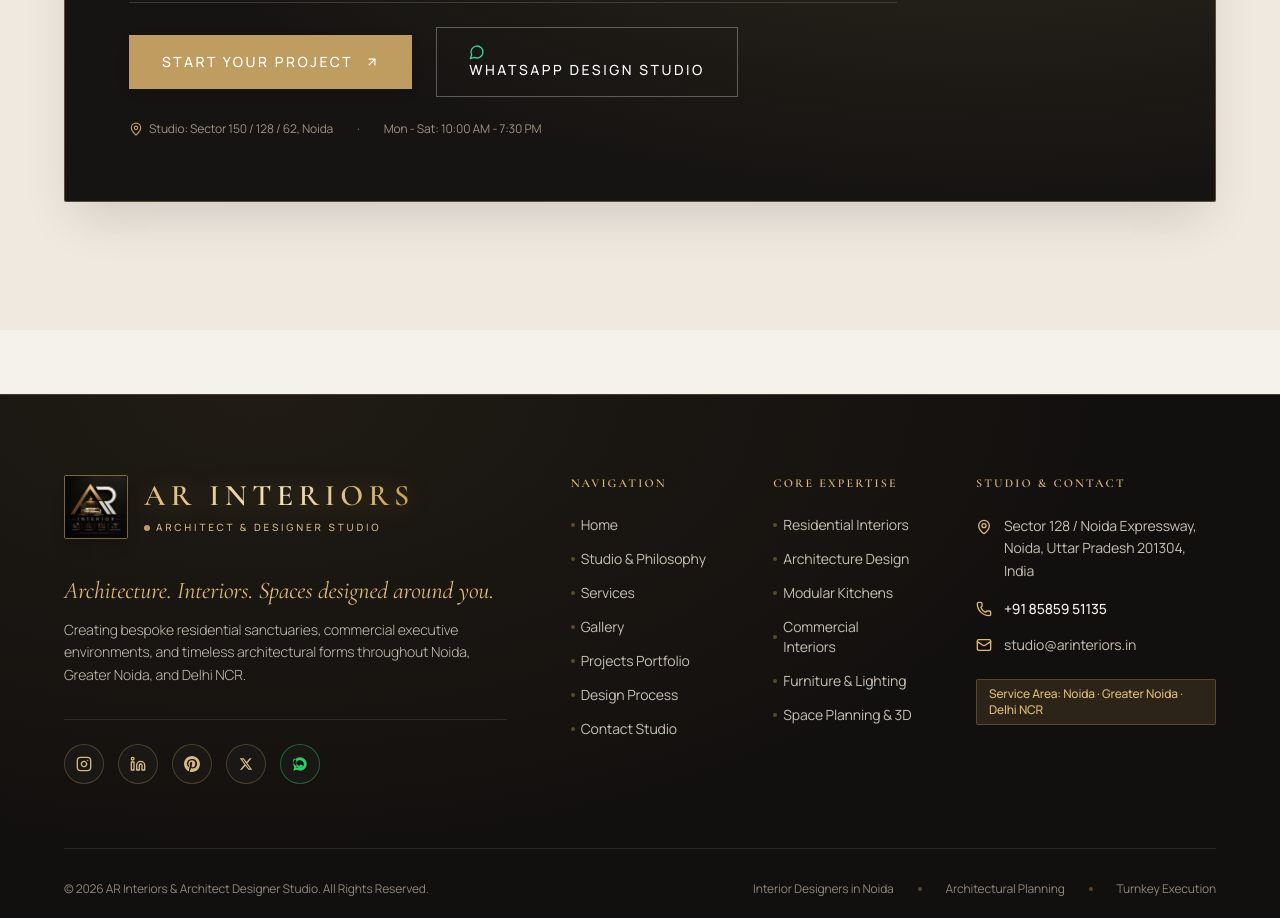
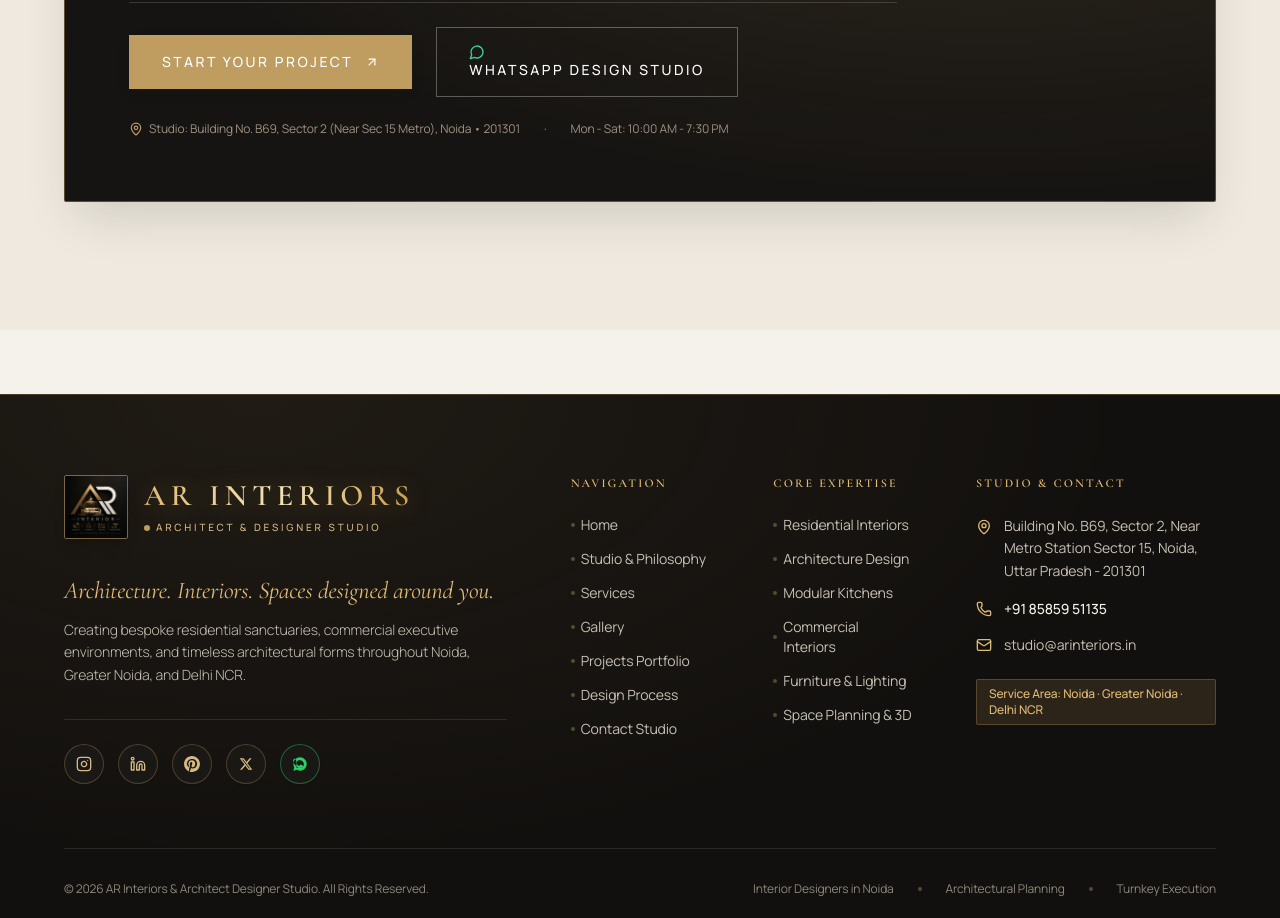
Before and after one commit to amankumar12344/ar-interiors, a React (Vite) app: page /blog in a window 1280 px wide. Shown: the part 1500-2418 px from the top of the page. Built offline with nearby package versions, Linux system fonts and the light colour scheme; no server answers; the HTML template or start-up script is replaced by a standard one.

Commit message:
feat(contact): update studio address to Building No. B69, Sector 2, Near Metro Station Sector 15, Noida 201301

```diff
--- a/src/components/home/ConsultationCTA.jsx
+++ b/src/components/home/ConsultationCTA.jsx
@@ -49,7 +49,7 @@ export default function ConsultationCTA() {
             <div className="mt-6 flex items-center gap-6 text-xs text-[#9E9080] font-sans">
               <span className="flex items-center gap-1.5">
                 <MapPin className="w-3.5 h-3.5 text-[#BF9C60]" />
-                <span>Studio: Sector 150 / 128 / 62, Noida</span>
+                <span>Studio: Building No. B69, Sector 2 (Near Sec 15 Metro), Noida • 201301</span>
               </span>
               <span>·</span>
               <span>Mon - Sat: 10:00 AM - 7:30 PM</span>
--- a/src/components/layout/Navbar.jsx
+++ b/src/components/layout/Navbar.jsx
@@ -285,7 +285,7 @@ export default function Navbar() {
           <div className="text-center text-xs text-ivory/50 space-y-1">
             <p className="flex items-center justify-center gap-1">
               <MapPin className="w-3 h-3 text-gold" />
-              <span>Sector 62, Noida • Delhi NCR</span>
+              <span>Building No. B69, Sector 2 (Near Sec 15 Metro), Noida • 201301</span>
             </p>
             <p>100% Customized Turnkey Interiors</p>
           </div>
--- a/src/data/contactInfo.js
+++ b/src/data/contactInfo.js
@@ -4,7 +4,7 @@ export const CONTACT_INFO = {
   phoneRaw: '+918585951135',
   whatsappNumber: '918585951135',
   email: 'studio@arinteriors.in',
-  address: 'Sector 128 / Noida Expressway, Noida, Uttar Pradesh 201304, India',
+  address: 'Building No. B69, Sector 2, Near Metro Station Sector 15, Noida, Uttar Pradesh - 201301',
   hours: 'Mon - Sat: 10:00 AM - 7:30 PM',
 
   socials: {
```
